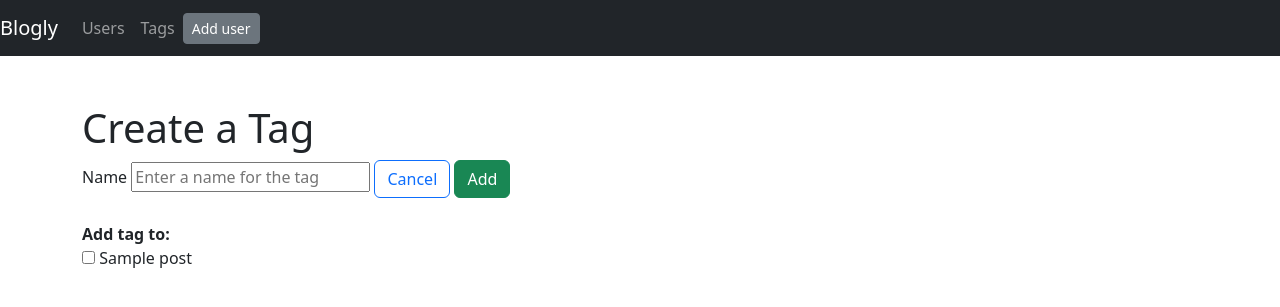
After one commit to karlbohn/SQLAlchemy-exercise1, a Flask app: page /tags/new in a window 1280 px wide. The commit adds this page. Shown: the top 307 px of the page. Run offline with Flask 3, Linux system fonts and the light colour scheme; tables that the repository leaves empty hold one stand-in row (values such as "Sample post"); some libraries are stand-ins or nearby versions.

Commit message:
Added tagging feature

```diff
--- a/app.py
+++ b/app.py
@@ -1,7 +1,7 @@
 """Blogly application."""
 
 from flask import Flask, redirect, render_template, request, flash
-from models import db, connect_db, User, Post
+from models import db, connect_db, User, Post, Tag, PostTag
 
 app = Flask(__name__)
 app.config['SQLALCHEMY_DATABASE_URI'] = 'postgresql:///blogly'
@@ -15,8 +15,17 @@ db.create_all()
 
 @app.route('/')
 def root():
-    """Redirects to user list"""
-    return redirect("/users")
+    """Show recent list of posts, most-recent first."""
+
+    posts = Post.query.order_by(Post.created_at.desc()).limit(5).all()
+    return render_template("posts/homepage.html", posts=posts)
+
+
+@app.errorhandler(404)
+def page_not_found(e):
+    """Show 404 NOT FOUND page."""
+
+    return render_template('404.html'), 404
 
 @app.route('/users')
 def load_users():
@@ -87,15 +96,17 @@ def add_post_form(user_id):
     """Shows form for user to add new post"""
 
     user=User.query.get_or_404(user_id)
-
-    return render_template('posts/new.html', user=user)
+    tags = Tag.query.all()
+    return render_template('posts/new.html', user=user, tags=tags)
 
 @app.route('/users/<int:user_id>/posts/new', methods=["POST"])
 def handle_post_form(user_id):
     """Handles new post form submission"""
 
     user = User.query.get_or_404(user_id)
-    new_post = Post(title = request.form["title"], content = request.form["content"], user=user)
+    tag_ids = [int(num) for num in request.form.getlist("tags")]
+    tags = Tag.query.filter(Tag.id.in_(tag_ids)).all()
+    new_post = Post(title = request.form["title"], content = request.form["content"], user=user, tags=tags)
 
     db.session.add(new_post)
     db.session.commit()
@@ -108,14 +119,15 @@ def show_post(post_id):
     """Shows page with a specific post"""
 
     post = Post.query.get_or_404(post_id)
-    return render_template('posts/detail.html', post=post)
+    return render_template('posts/show.html', post=post)
 
 @app.route('/posts/<int:post_id>/edit')
 def show_edit_form(post_id):
     """Show form to edit a post"""
 
     post = Post.query.get_or_404(post_id)
-    return render_template("posts/edit.html", post=post)
+    tags = Tag.query.all()
+    return render_template("posts/edit.html", post=post, tags=tags)
 
 @app.route('/posts/<int:post_id>/edit', methods=["POST"])
 def handle_edit_form(post_id):
@@ -124,6 +136,9 @@ def handle_edit_form(post_id):
     post = Post.query.get_or_404(post_id)
     post.title = request.form['title']
     post.content = request.form['content']
+
+    tag_ids = [int(num) for num in request.form.getlist("tags")]
+    post.tags = Tag.query.filter(Tag.id.in_(tag_ids)).all()
 
     db.session.add(post)
     db.session.commit()
@@ -142,3 +157,76 @@ def delete_post(post_id):
     flash(f"Post '{post.title} deleted.")
 
     return redirect(f"/users/{post.user_id}")
+
+# Need a Show Tag route, listing the available tags and including a link to the Create Tag page
+@app.route('/tags')
+def show_all_tags():
+    """Shows all available tags"""
+
+    tags = Tag.query.all()
+    return render_template("/tags/index.html", tags=tags)
+
+# Need a Create Tag route, both a GET to show the form, and a POST to add entered tag into 'tags' table
+@app.route('/tags/new')
+def add_tag_form():
+    """Shows form to create new tag"""
+
+    posts = Post.query.all()
+    return render_template("tags/new.html", posts=posts)
+
+@app.route('/tags/new', methods=["POST"])
+def handle_tag_form():
+    """Handles form submission to create new tag"""
+
+    post_ids = [int(num) for num in request.form.getlist("posts")]
+    posts = Post.query.filter(Post.id.in_(post_ids)).all()
+    new_tag=Tag(
+        name = request.form["name"],
+        posts = posts
+    )
+
+    db.session.add(new_tag)
+    db.session.commit()
+
+    return redirect("/tags")
+
+@app.route('/tags/<int:tag_id>')
+def show_one_tag(tag_id):
+    """Show listing of all posts with a specific tag"""
+
+    tag = Tag.query.get_or_404(tag_id)
+    return render_template('tags/show.html', tag=tag)
+
+# Need an Edit Tag route, both a GET to show the form and a POST to update the tag information
+@app.route("/tags/<int:tag_id>/edit")
+def show_edit_tag_form(tag_id):
+    """Shows form to edit a tag"""
+
+    tag=Tag.query.get_or_404(tag_id)
+
+    return render_template("tags/edit.html", tag=tag)
+
+@app.route("/tags/<int:tag_id>/edit", methods=["POST"])
+def handle_edit_tag(tag_id):
+    """Handles edit tag form submission"""
+
+    tag=Tag.query.get_or_404(tag_id)
+    tag.name = request.form["name"]
+
+    post_ids = [int(num) for num in request.form.getlist("posts")]
+    tag.posts = Post.query.filter(Post.id.in_(post_ids)).all()
+
+    db.session.add(tag)
+    db.session.commit()
+
+    return redirect("/tags")
+
+@app.route('/tags/<int:tag_id>/delete', methods=["POST"])
+def tags_destroy(tag_id):
+    """Handles deleting an existing tag"""
+
+    tag = Tag.query.get_or_404(tag_id)
+    db.session.delete(tag)
+    db.session.commit()
+
+    return redirect("/tags")
--- a/templates/base.html
+++ b/templates/base.html
@@ -3,7 +3,7 @@
 <head>
   <meta charset="UTF-8">
   <title>
-    Blogly {% block title %}{% endblock %}
+    Blogly - {% block title %}{% endblock %}
   </title>
   <link rel="stylesheet"
         href="https://unpkg.com/bootstrap/dist/css/bootstrap.css">
@@ -14,6 +14,11 @@
   <a class="navbar-brand" href="/">Blogly</a>
   <ul class="navbar-nav">
     <li class="nav-item"><a class="nav-link" href="/users">Users</a></li>
+  </ul>
+  <ul class="navbar-nav">
+    <li class="nav-item">
+      <a class="nav-link" href="/tags">Tags</a>
+    </li>
   </ul>
   <ul class="navbar-nav ml-auto">
     <li class="nav-item">
--- /dev/null
+++ b/templates/tags/new.html
@@ -0,0 +1,28 @@
+{% extends 'base.html' %}
+
+{% block title %}Add Tag{% endblock %}
+
+{% block content %}
+<h1>Create a Tag</h1>
+<form method="POST" action="/tags/new">
+    <div>
+        <label for="name">Name</label>
+        <input type="text" name="name" placeholder="Enter a name for the tag">
+        <a href="/tags" class="btn btn-outline-primary">Cancel</a>
+        <button type="submit" class="btn btn-success">Add</button>
+    </div>
+    <br>
+    <div>
+        <b>Add tag to:</b>
+        {% for post in posts %}
+        <div>
+            <input type="checkbox"
+                    value="{{ post.id }}"
+                    id="post_{{ post.id }}"
+                    name="posts">
+            <label for="post_{{ post.id }}">{{ post.title }}</label>
+        </div>
+        {% endfor %}
+    </div>
+</form>
+{% endblock %}
```
Also changed, not shown: models.py (+36 -2 lines), templates/posts/edit.html (+16 -3 lines), templates/posts/homepage.html (added, +30 -0 lines), templates/posts/new.html (+8 -1 lines), templates/posts/show.html (renamed from templates/posts/detail.html, +6 -1 lines), templates/tags/edit.html (added, +40 -0 lines), templates/tags/index.html (added, +13 -0 lines), templates/tags/show.html (added, +24 -0 lines).
